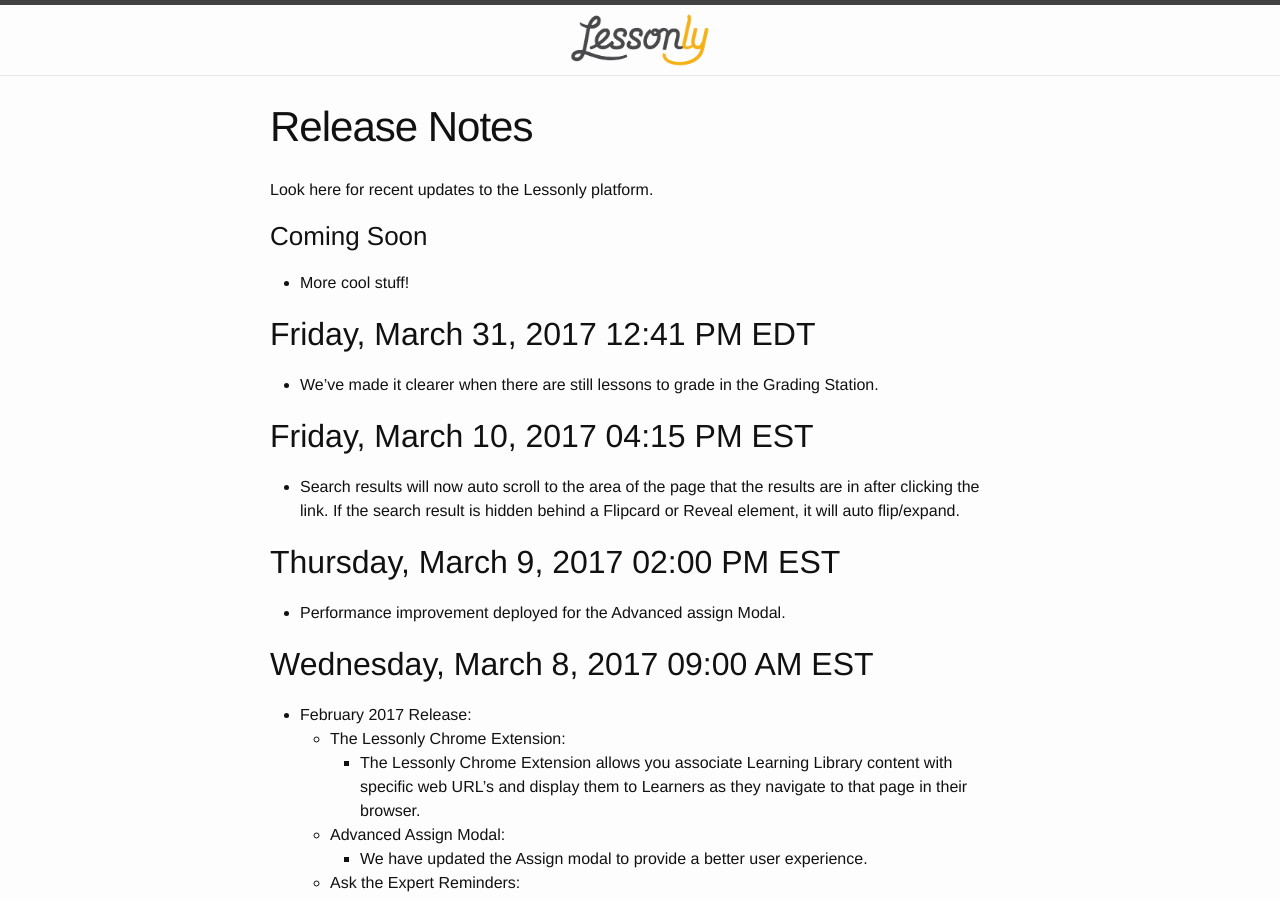
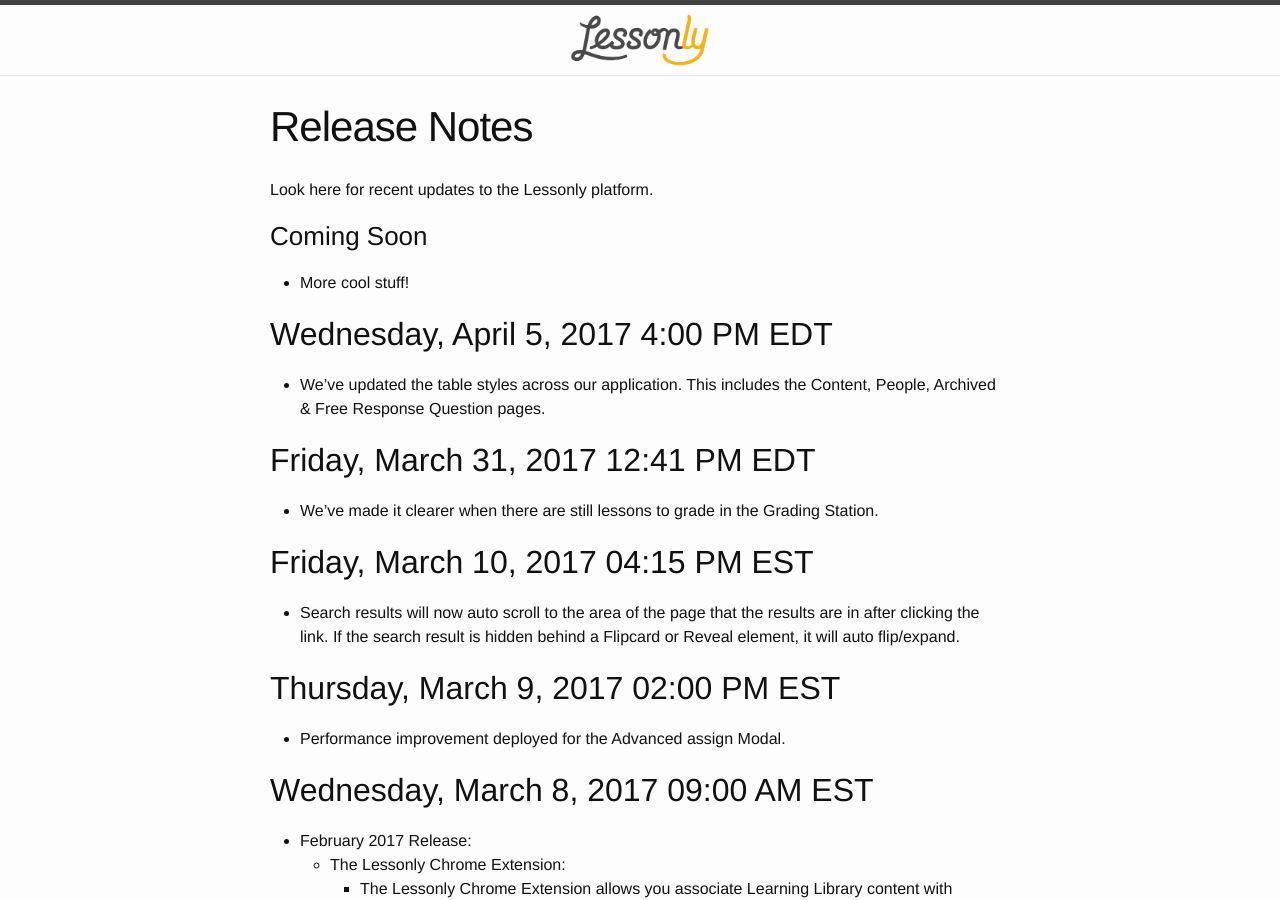
Before and after one commit to isabella232/lessonly.github.io, a Jekyll site: the page built from release-notes.md, in a window 1280 px wide and 900 px high. Built offline with Jekyll 4.4.1, drawn with Linux system fonts in a browser that asks for light colours.

Commit message:
Update release-notes.md

```diff
--- a/release-notes.md
+++ b/release-notes.md
@@ -8,6 +8,9 @@
 
 ### Coming Soon
 - More cool stuff!
+
+## Wednesday, April 5, 2017 4:00 PM EDT
+- We’ve updated the table styles across our application. This includes the Content, People, Archived & Free Response Question pages.
 
 ## Friday, March 31, 2017 12:41 PM EDT
 - We’ve made it clearer when there are still lessons to grade in the Grading Station.
```
